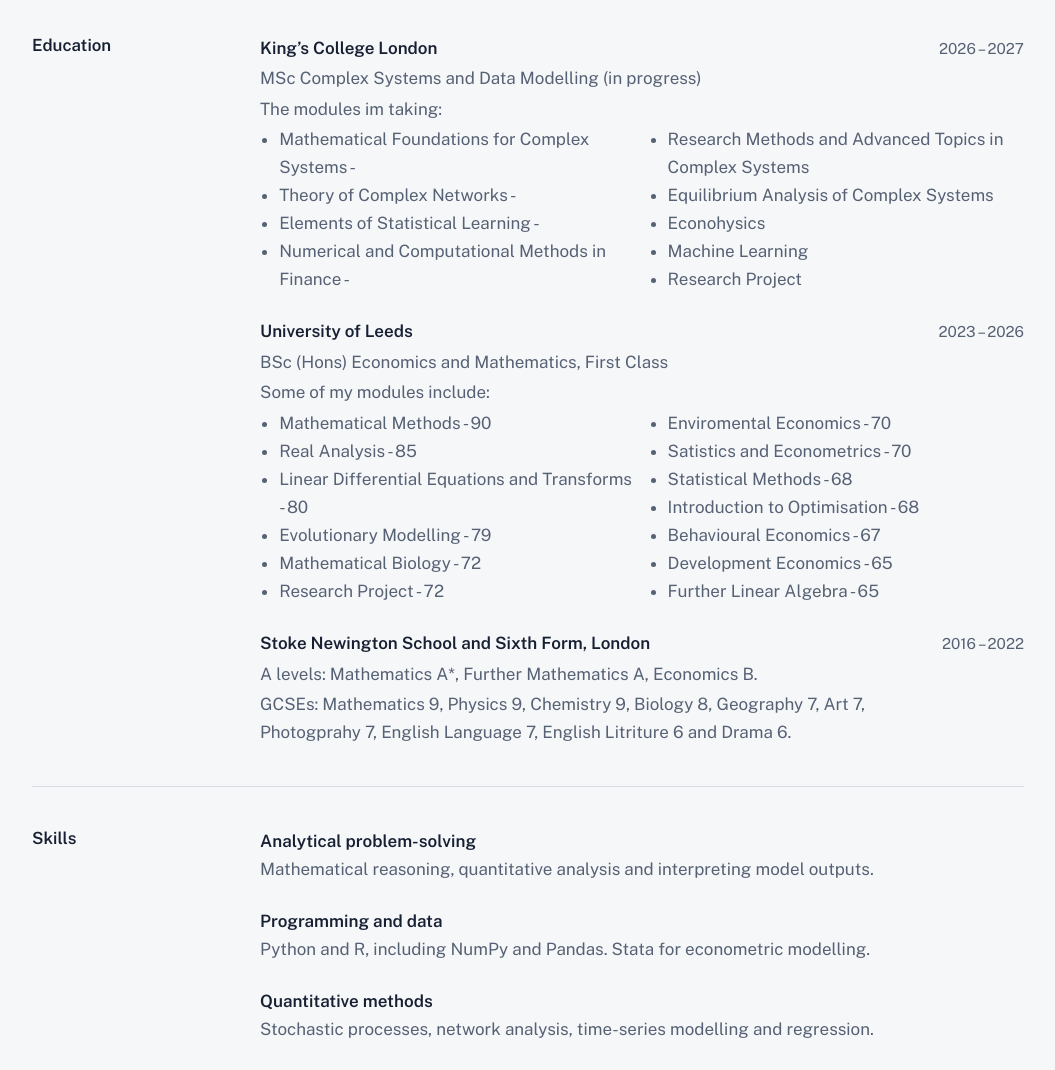
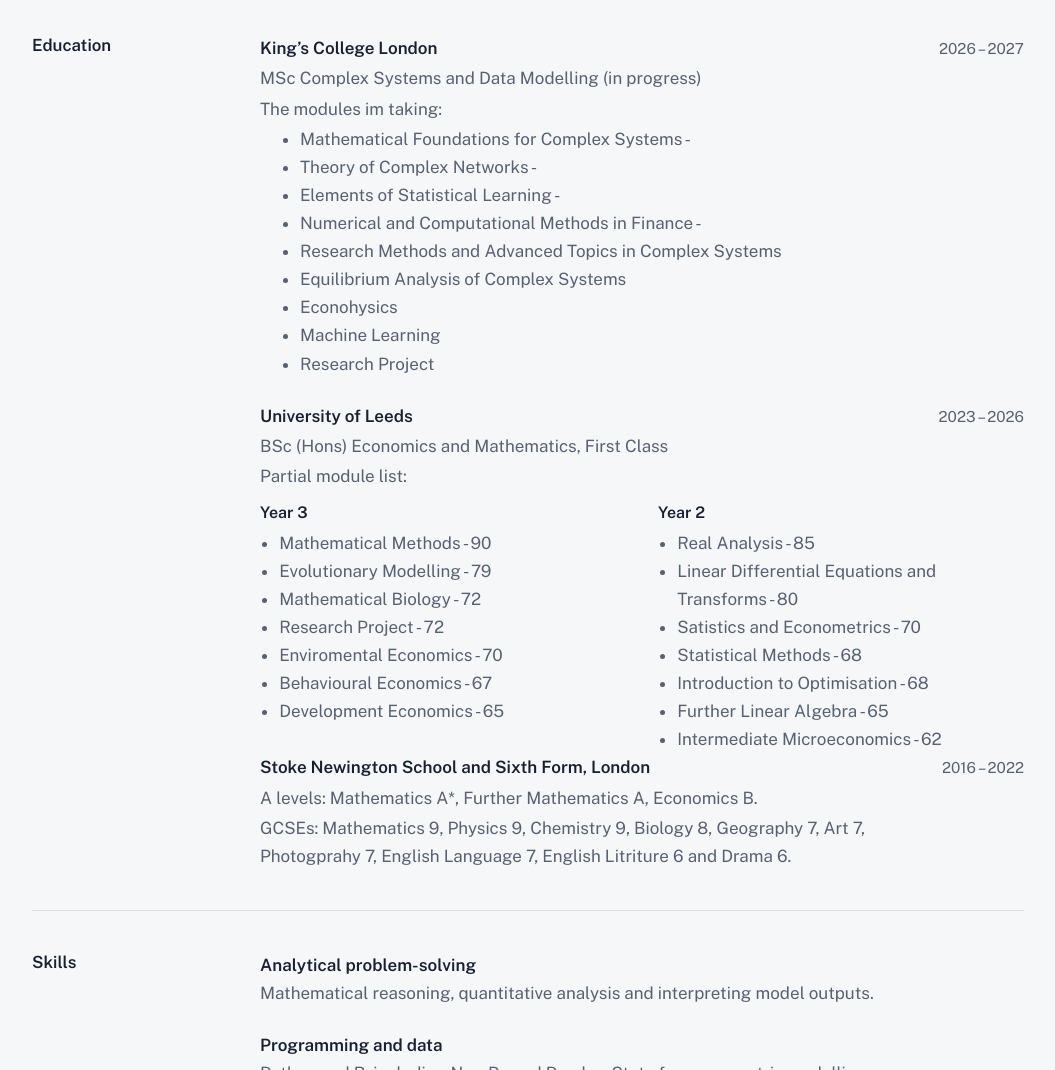
Before and after one commit to Campbell-Douglas/Campbell-Douglas.github.io, a plain HTML site: page index.html in a window 1280 px wide. Shown: the part 1840-2910 px from the top of the page, without its empty margins (112-1167 px from the left). Drawn offline with nearby package versions, Linux system fonts and the light colour scheme.

Commit message:
Update index.html

```diff
--- a/index.html
+++ b/index.html
@@ -59,9 +59,10 @@ dd{margin:0 0 1.1rem;color:var(--muted);max-width:40em}
 .job span{color:var(--muted);font-size:.95rem}
 .content .detail{color:var(--muted);margin-top:.15rem}
 .big{font:500 1.5rem/1.3 var(--serif);word-break:break-word}
-.modules{columns:2;column-gap:2rem;padding-left:1.2rem;margin:.5rem 0 0}
-.modules li{break-inside:avoid}
-@media (max-width:560px){.modules{columns:1}}
+.years{display:grid;grid-template-columns:1fr 1fr;gap:1rem 2rem;margin-top:.75rem}
+.years h4{font:600 1rem/1.4 var(--sans);margin:0 0 .25rem}
+.years ul{margin:0;padding-left:1.2rem}
+@media (max-width:560px){.years{grid-template-columns:1fr}}
 footer{border-top:1px solid var(--rule);padding:1.5rem 0 3rem;color:var(--muted);font-size:.9rem}
 @media (max-width:820px){
   .hero{grid-template-columns:1fr;gap:2rem;padding-bottom:3rem}
@@ -178,22 +179,32 @@ footer{border-top:1px solid var(--rule);padding:1.5rem 0 3rem;color:var(--muted)
       <div>
         <div class="job"><strong>University of Leeds</strong><span>2023 – 2026</span></div>
         <p class="detail">BSc (Hons) Economics and Mathematics, First Class</p>
-        <p class="detail">Some of my modules include:</p>
-        <ul class="detail modules">
+        <p class="detail">Partial module list:</p>
+        <div class="years">
+          <div>
+            <h4>Year 3</h4>
+            <ul class="detail">
               <li>Mathematical Methods - 90</li>
-          <li>Real Analysis - 85</li>
-          <li>Linear Differential Equations and Transforms - 80</li>
               <li>Evolutionary Modelling - 79</li>
               <li>Mathematical Biology - 72</li>
               <li>Research Project - 72</li>
               <li>Enviromental Economics - 70</li>
+              <li>Behavioural Economics - 67</li>
+              <li>Development Economics - 65</li>
+            </ul>
+          </div>
+          <div>
+            <h4>Year 2</h4>
+            <ul class="detail">
+              <li>Real Analysis - 85</li>
+              <li>Linear Differential Equations and Transforms - 80</li>
               <li>Satistics and Econometrics - 70</li>
               <li>Statistical Methods - 68</li>
               <li>Introduction to Optimisation - 68</li>
-          <li>Behavioural Economics - 67</li>
-          <li>Development Economics - 65</li>
               <li>Further Linear Algebra - 65</li>
+              <li>Intermediate Microeconomics - 62</li>
             </ul>
+          </div>
         </div>
       <div>
         <div class="job"><strong>Stoke Newington School and Sixth Form, London</strong><span>2016 – 2022</span></div>
```
Lines whose indentation alone changed are shown as unchanged.
